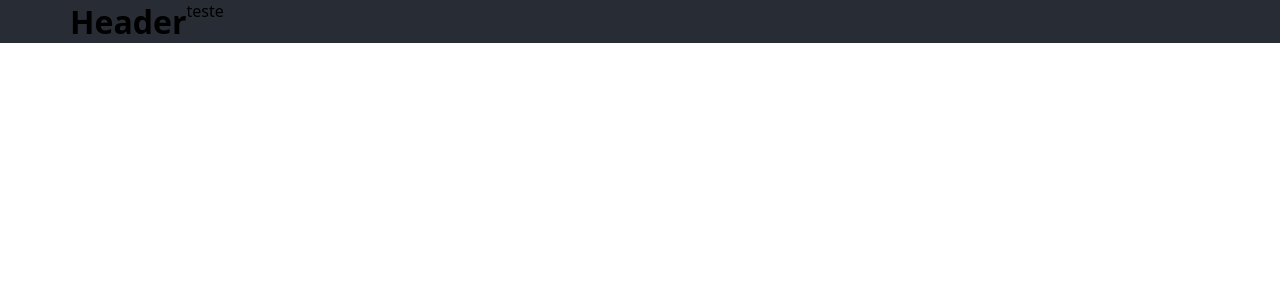
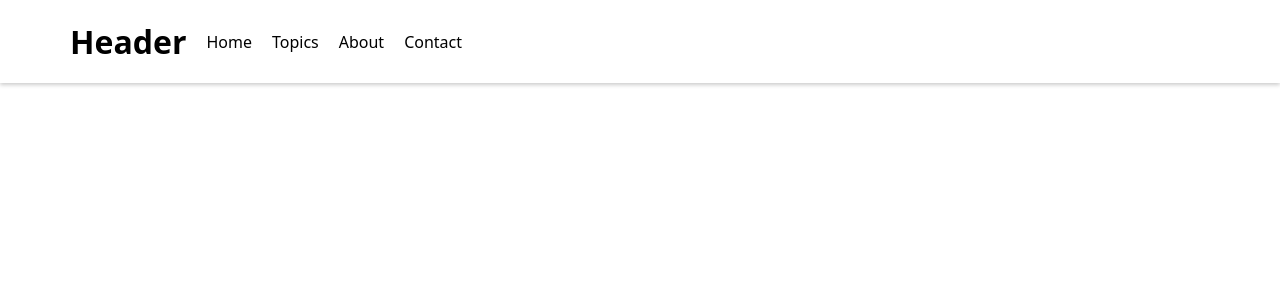
Before and after one commit to devsfer1/Blog, a Next.js app: page / in a window 1280 px wide. Shown: the top 300 px of the page. Built offline with nearby package versions, Linux system fonts and the light colour scheme.

Commit message:
feat: updates in header

```diff
--- a/shared/header/index.tsx
+++ b/shared/header/index.tsx
@@ -1,14 +1,27 @@
-import StyledHeader from './styles';
+import { HeaderWrapper, HeaderInnerWrapper, HeaderLink } from './styles';
 import { CenterWrapper } from '@/shared';
+
+const headerItems = [
+  { id: 1, name: 'Home' },
+  { id: 2, name: 'Topics' },
+  { id: 3, name: 'About' },
+  { id: 4, name: 'Contact' },
+];
 
 const Header = () => {
   return (
-    <StyledHeader>
+    <HeaderWrapper>
       <CenterWrapper>
-        <h1>Header</h1>
-        <p>teste</p>
+        <HeaderInnerWrapper>
+          <h1>Header</h1>
+          {headerItems.map((item, index) => (
+            <HeaderLink href='/' key={index}>
+              {item.name}
+            </HeaderLink>
+          ))}
+        </HeaderInnerWrapper>
       </CenterWrapper>
-    </StyledHeader>
+    </HeaderWrapper>
   );
 };
 
--- a/shared/header/styles.ts
+++ b/shared/header/styles.ts
@@ -1,8 +1,22 @@
 import styled from 'styled-components';
+import Link from 'next/link';
 
-const StyledHeader = styled.header`
-  background-color: #282c34;
-
+export const HeaderWrapper = styled.header`
+  background-color: rgba(255, 255, 255, 1);
+  box-shadow: 0 2px 4px 0 rgba(0,0,0,.2);
+  padding-top: 1.25rem;
+  padding-bottom: 1.25rem;
 `;
 
-export default StyledHeader;
+export const HeaderInnerWrapper = styled.div`
+  display: flex;
+  align-items: center;
+  width: 100%;
+  gap: 20px;
+`
+
+export const HeaderLink = styled(Link)`
+  color: black;
+  background: blue;
+  font-weight: 600;
+`
```
